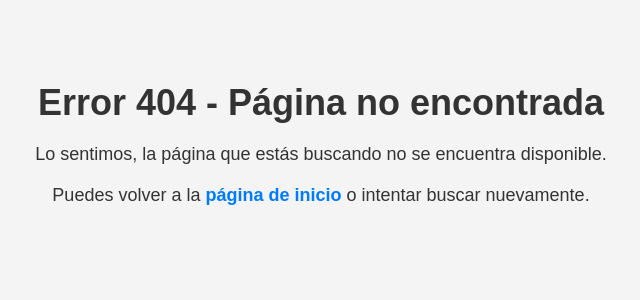
After one commit to IDGS801-21000381/introFlaskIDGS801, a Flask app: template templates/404.html in a window 1280 px wide. The commit adds this page. Shown: the top 300 px of the page, without its empty margins (319-959 px from the left). Run offline with Flask 3, Linux system fonts and the light colour scheme; the template is opened without the code that fills it, so the values that code supplies are empty; some libraries are stand-ins or nearby versions.

Commit message:
"AEJA 21/febrero/2024"

```diff
--- a/archivosTexo.py
+++ b/archivosTexo.py
@@ -1,5 +1,5 @@
 from io import open
-'''
+#
 archivo1=open('archivo.txt','a')
 archivo1.write('\n saludo IDGS801 nuevo')
 archivo1.close()
@@ -7,7 +7,7 @@ archivo1.close()
 archivo1=open('archivo.txt','r')
 print.seek(10)
 print(archivo1.read())
-'''
+#
 
 #print(archivo1.readlines())
 
--- a/forms.py
+++ b/forms.py
@@ -1,4 +1,8 @@
+from wtforms import Form
+from flask_wtf import FlaskForm
+
 from wtforms import Form, StringField, IntegerField, validators
+
 
 class UserForm(Form):
     nombre = StringField('nombre', [
--- a/main.py
+++ b/main.py
@@ -1,21 +1,52 @@
 from flask import Flask,render_template,request
 from wtforms import validators
+from flask import Flask,render_template,request, flash
+from flask_wtf.csrf import CSRFProtect
+from flask import g
 import forms
 app=Flask(__name__)
+app.secret_key="Esta es mi clave secreta "
+
+@app.errorhandler(404)
+def page_not_found(e):
+    return render_template('404.html'), 404
+@app.before_request
+def before_request():
+    g.nombre ="Mario"
+    print("before 1")
+
+@app.after_request
+def after_request(response):
+    print("after 3")
+    return(response)
 
 @app.route("/")
 def index():
     return render_template("index.html")
 
-@app.route("/alumnos", methods=['GET', 'POST'])
+@app.route("/alumnos", methods=["GET", "POST"])
 def alumnos():
-    titulo="UTL !!!"
-    nombres=["mario", "juan", "Angel", "saul"]
-    return render_template("alumnos.html",titulo=titulo, nombres=nombres)
+    nom = ''
+    apa = ''
+    ama = ''
+    alumno_clase = forms.UserForm(request.form)
+    if request.method == 'POST' and alumno_clase.validate():
+        nom = alumno_clase.nombre.data
+        apa = alumno_clase.aPaterno.data
+        ama = alumno_clase.aMaterno.data
+        edad = alumno_clase.edad.data
+        print('Nombre: {}'.format(nom))
+        print('aPaterno: {}'.format(apa))
+        print('aMaterno: {}'.format(ama))
 
+        mensaje = 'Bienvenido {}'.format(nom)
+        flash(mensaje)
+
+    return render_template("alumnos.html", form = alumno_clase, nom = nom, apa = apa, ama = ama)
 
 @app.route("/alumnos2", methods=['GET', 'POST'])
 def alumnos2():
+    print("alumno:{}".format(g.nombre))
     nom = ''
     apa = ''
     ama = ''
@@ -28,6 +59,8 @@ def alumnos2():
         print('Nombre: {}'.format(nom))
         print('Apaterno: {}'.format(apa))
         print('Amaterno: {}'.format(ama))
+        mensaje ='Bienvenido{}'.format(nom)
+        flash(mensaje)
     return render_template("alumnos2.html", form=alumno_clase, nom=nom, apa=apa, ama=ama)
 
 
--- /dev/null
+++ b/templates/404.html
@@ -0,0 +1,38 @@
+<!DOCTYPE html>
+<html lang="es">
+<head>
+    <meta charset="UTF-8">
+    <meta name="viewport" content="width=device-width, initial-scale=1.0">
+    <title>Error 404 - Página no encontrada</title>
+    <style>
+        body {
+            font-family: Arial, sans-serif;
+            background-color: #f4f4f4;
+            color: #333;
+            text-align: center;
+            padding: 50px;
+        }
+        h1 {
+            font-size: 36px;
+            margin-bottom: 20px;
+        }
+        p {
+            font-size: 18px;
+            margin-bottom: 20px;
+        }
+        a {
+            color: #007bff;
+            text-decoration: none;
+            font-weight: bold;
+        }
+        a:hover {
+            text-decoration: underline;
+        }
+    </style>
+</head>
+<body>
+    <h1>Error 404 - Página no encontrada</h1>
+    <p>Lo sentimos, la página que estás buscando no se encuentra disponible.</p>
+    <p>Puedes volver a la <a href="/">página de inicio</a> o intentar buscar nuevamente.</p>
+</body>
+</html>
--- a/templates/_macros.html
+++ b/templates/_macros.html
@@ -11,10 +11,10 @@
 <td> {{field.label}}</td>
 <dd>{{field(**kwargs)| safe}}</dd>
 
-{%if field.error%}
+{%if field.errors%}
 <ul>
     {%for error in field.errors%}
-        <li style="color :red,">{{error}}</li>
+        <li style="color :red">{{error}}</li>
         {%endfor%}
 
 </ul>
```
Also changed, not shown: templates/layout2.html (+12 -1 lines).
